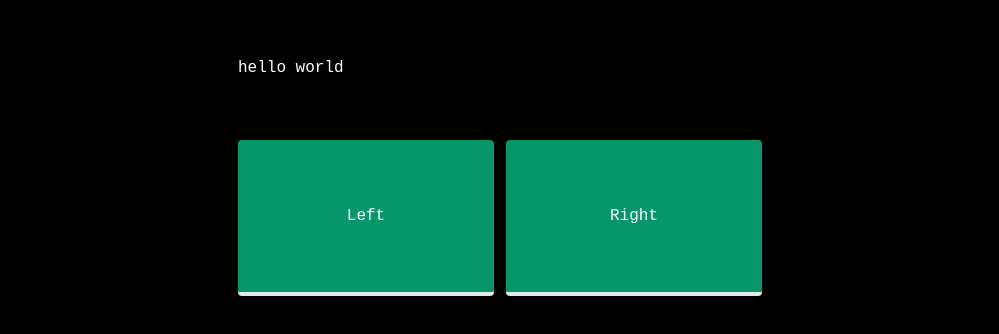
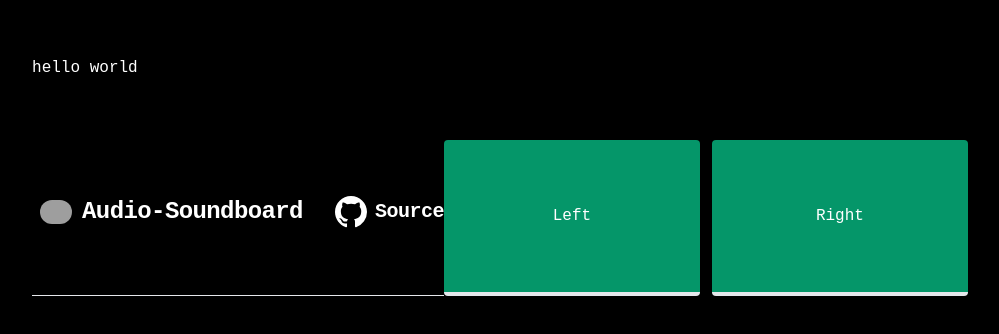
Before and after one commit to sogladev/audio-soundboard, a Nuxt app: page / in a window 1280 px wide. Shown: the part 224-558 px from the top of the page, without its empty margins (134-1133 px from the left). Built offline with nearby package versions, Linux system fonts and the light colour scheme; grey boxes are pictures that could not be loaded.

Commit message:
feat: Add navbar

```diff
--- a/app.vue
+++ b/app.vue
@@ -3,6 +3,7 @@
   <div>
     <h1>hello world</h1>
     <div className="mt-12 flex flex-wrap justify-center">
+    <NavBar></NavBar>
       <SoundBox text="Left" id="left-audio" />
       <SoundBox text="Right" id="right-audio" />
     </div>
```
